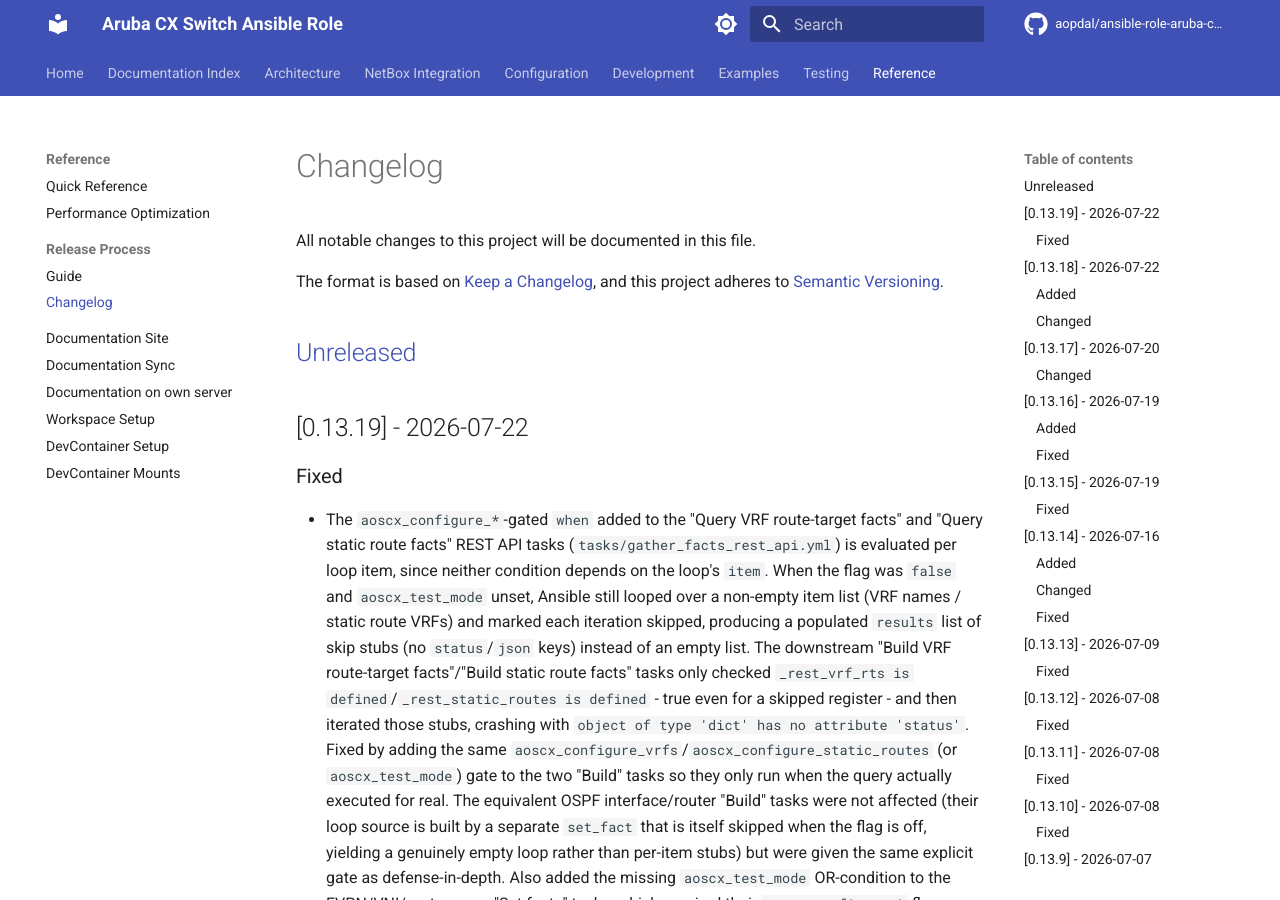
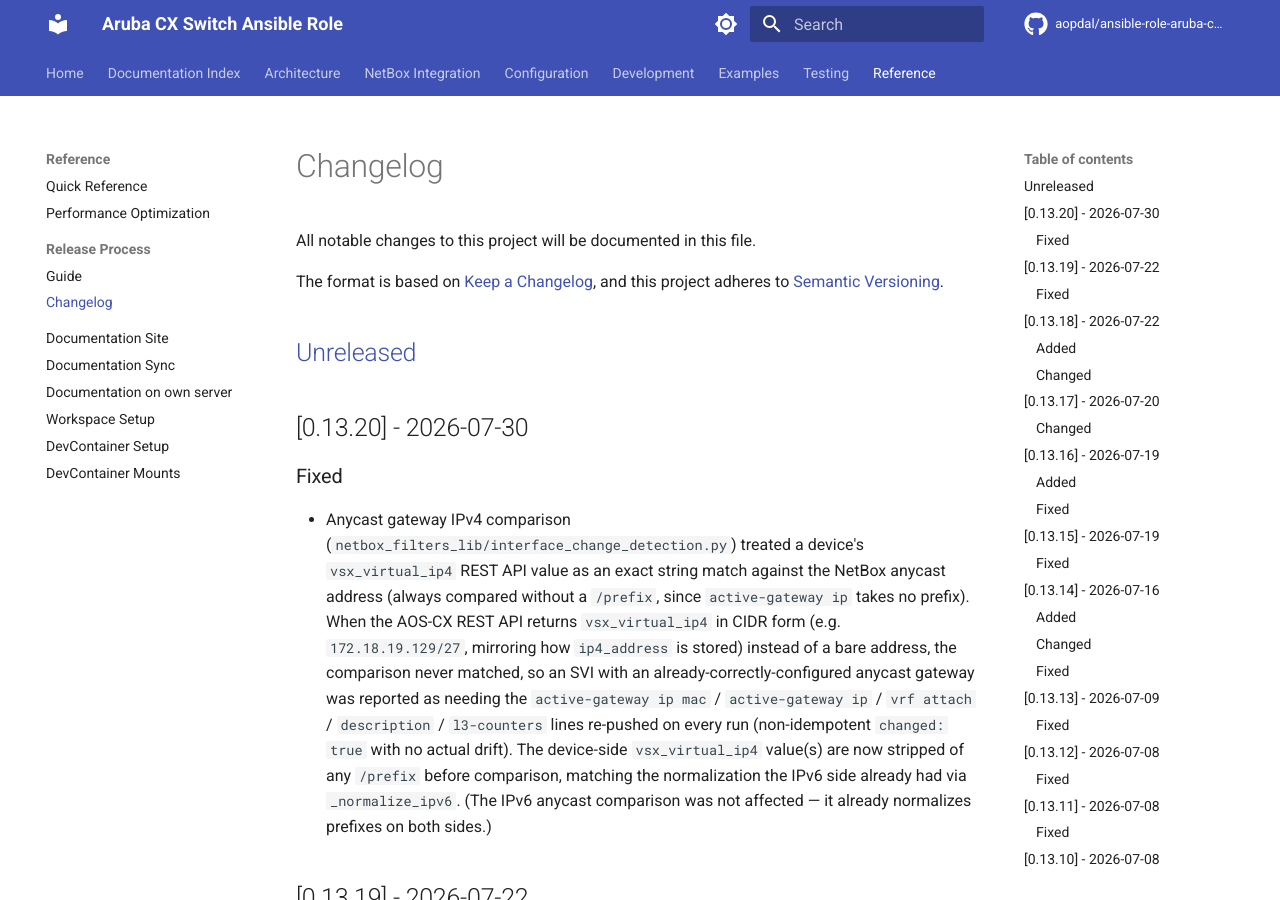
Before and after one commit to aopdal/ansible-role-aruba-cx-switch, an MkDocs documentation site: the page built from docs/CHANGELOG.md, in a window 1280 px wide and 900 px high. Built offline with MkDocs 1.6.1 and Material for MkDocs 9.7.7, drawn with Linux system fonts in a browser that asks for light colours; comment, search, counter and statistics services are not loaded.

Commit message:
chore: release version 0.13.20

```diff
--- a/docs/CHANGELOG.md
+++ b/docs/CHANGELOG.md
@@ -6,6 +6,12 @@
 and this project adheres to [Semantic Versioning](https://semver.org/spec/v2.0.0.html).
 
 ## [Unreleased]
+
+## [0.13.20] - 2026-07-30
+
+### Fixed
+
+- Anycast gateway IPv4 comparison (`netbox_filters_lib/interface_change_detection.py`) treated a device's `vsx_virtual_ip4` REST API value as an exact string match against the NetBox anycast address (always compared without a `/prefix`, since `active-gateway ip` takes no prefix). When the AOS-CX REST API returns `vsx_virtual_ip4` in CIDR form (e.g. `172.18.19.129/27`, mirroring how `ip4_address` is stored) instead of a bare address, the comparison never matched, so an SVI with an already-correctly-configured anycast gateway was reported as needing the `active-gateway ip mac` / `active-gateway ip` / `vrf attach` / `description` / `l3-counters` lines re-pushed on every run (non-idempotent `changed: true` with no actual drift). The device-side `vsx_virtual_ip4` value(s) are now stripped of any `/prefix` before comparison, matching the normalization the IPv6 side already had via `_normalize_ipv6`. (The IPv6 anycast comparison was not affected — it already normalizes prefixes on both sides.)
 
 ## [0.13.19] - 2026-07-22
 
```
Also changed, not shown: CHANGELOG.md (+6 -0 lines), 1 other file.
